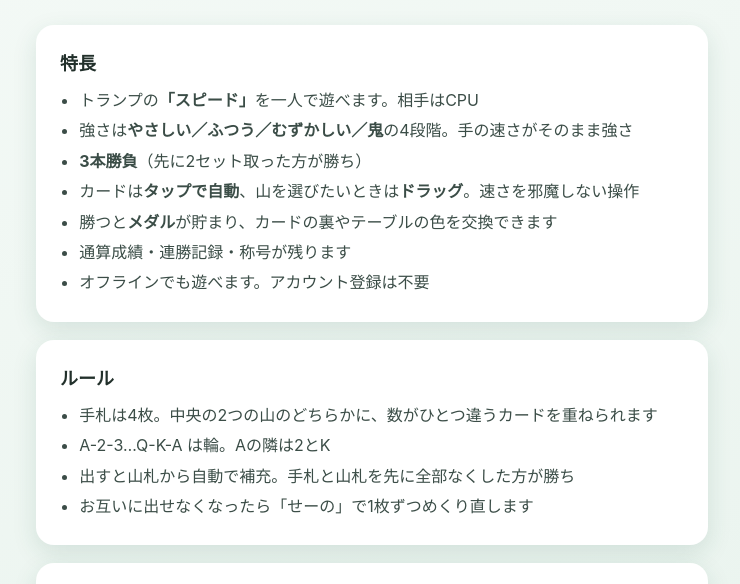
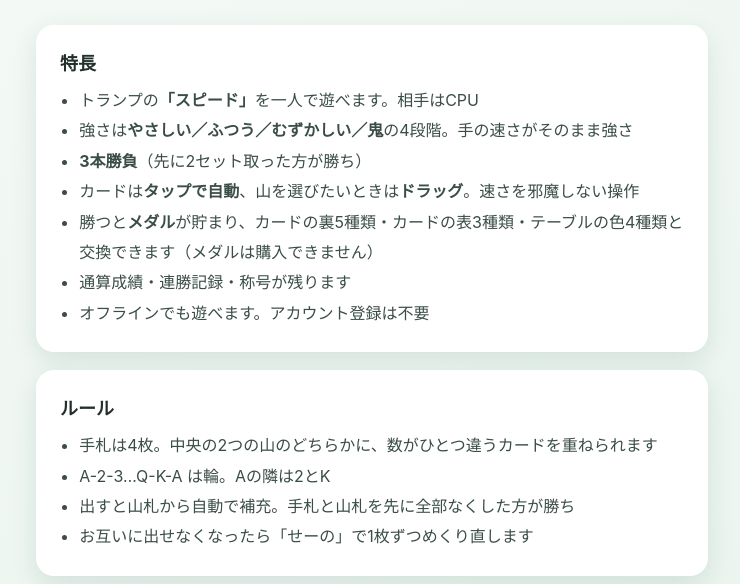
Before and after one commit to rakko9924-tech/rakko9924-tech.github.io, a plain HTML site: page speed-trump/index.html in a window 1280 px wide. Shown: the part 149-733 px from the top of the page, without its empty margins (268-1008 px from the left). Drawn offline with Linux system fonts and the light colour scheme.

Commit message:
スピード: メダルの使い道（カードの表を追加）を反映

```diff
--- a/speed-trump/index.html
+++ b/speed-trump/index.html
@@ -32,7 +32,7 @@
         <li>強さは<b>やさしい／ふつう／むずかしい／鬼</b>の4段階。手の速さがそのまま強さ</li>
         <li><b>3本勝負</b>（先に2セット取った方が勝ち）</li>
         <li>カードは<b>タップで自動</b>、山を選びたいときは<b>ドラッグ</b>。速さを邪魔しない操作</li>
-        <li>勝つと<b>メダル</b>が貯まり、カードの裏やテーブルの色を交換できます</li>
+        <li>勝つと<b>メダル</b>が貯まり、カードの裏5種類・カードの表3種類・テーブルの色4種類と交換できます（メダルは購入できません）</li>
         <li>通算成績・連勝記録・称号が残ります</li>
         <li>オフラインでも遊べます。アカウント登録は不要</li>
       </ul>
```
